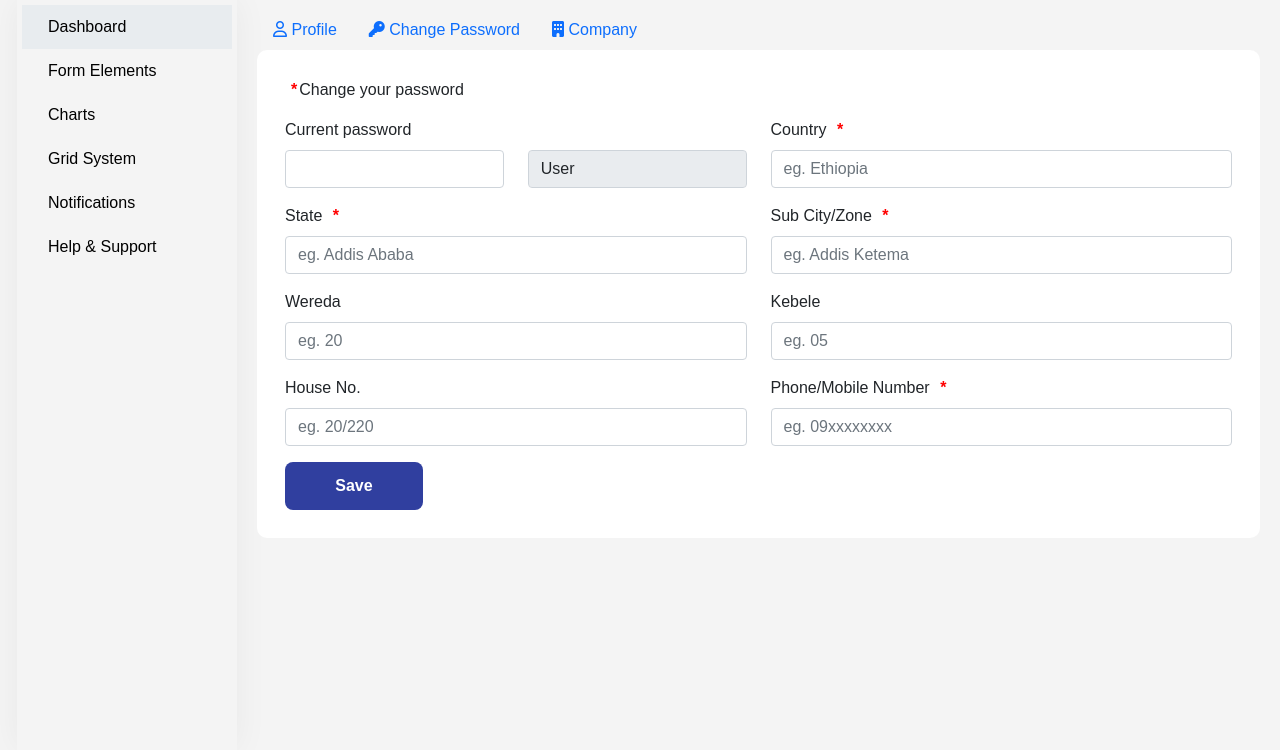
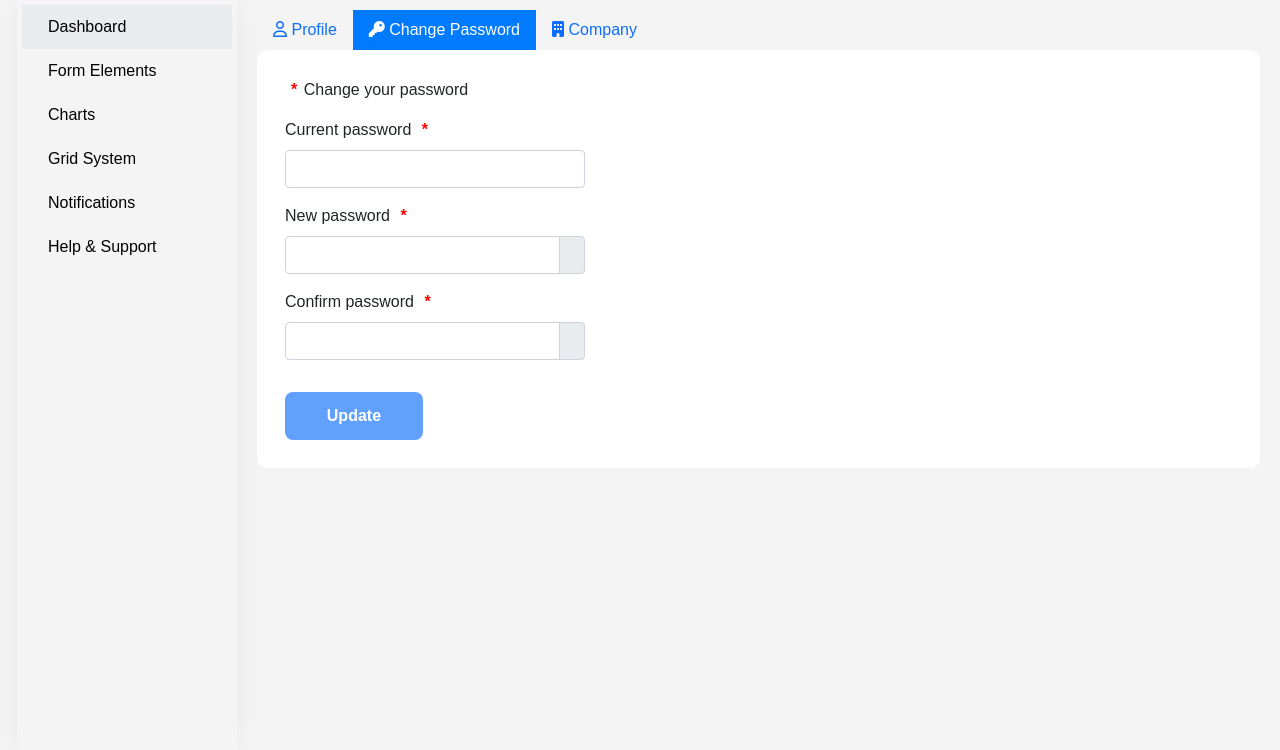
Before and after one commit to epythonlab/mems, a Flask app: page /change_password in a window 1280 px wide. Shown: the part 50-800 px from the top of the page. Run offline with Flask 3, Linux system fonts and the light colour scheme; the visitor is signed in with stand-in values (Sample User, id 1); data comes from the database, SQL or seed files in the repository; parts of the project's set-up code (start-up, migrations or seed data) failed here and were passed over; some libraries are stand-ins or nearby versions; some web fonts are replaced.

Commit message:
password validation updated

```diff
--- a/app/models/users.py
+++ b/app/models/users.py
@@ -35,7 +35,7 @@ class User(UserMixin, db.Model):
 
     def set_password(self, password):
         """Create hashed password."""
-        self.password = generate_password_hash(password, method='sha256')
+        self.password = generate_password_hash(password, method='scrypt')
 
     def check_password(self, password):
         """Check hashed password."""
--- a/app/routes/auth.py
+++ b/app/routes/auth.py
@@ -124,21 +124,34 @@ def logout():
 #     return redirect(url_for('auth_bp.login'))
 
 """Change an existing user's password."""
-@auth_bp.route('/change_password', methods=['POST', 'GET'])
+
+@auth_bp.route('/change_password')
 @login_required
 def change_password():
+
+    # update the password
+    return render_template('users/change_password.html')
+
+@auth_bp.route('/update_password', methods=['POST', 'GET'])
+@login_required
+def update_password():
     try:
-        if request.method=='POST':
+        if request.method == 'POST':
+            # retreive the current user by id
             user = User.query.filter_by(id=current_user.id).first()
+
+            # check that the old password is correct
             if not check_password_hash(user.password, request.form.get('oldpassword')):
-                flash("ይቅርታ! አሮጌው የይለፍ ቃል ተሳስተዋል። እባክዎ ደግመው ይሞክሩ!")
-                return redirect(url_for('dashboard_bp.dashboard'))
+                flash("Sorry! The old password is incorrect!", 'warning')
+                return redirect(url_for('auth_bp.change_password'))
             else:
-                user.password = generate_password_hash(request.form['newpassword'], method='sha256')
+                user.password = generate_password_hash(request.form['new_password'], method='scrypt')
+                # Create a new UserLog entry and store it in the database
+                # user_log = UserLog(username=current_user.email, action='Password changed')
+                # db.session.add(user_log)
                 db.session.commit()
-                flash('የይለፍ ቃል በትክክል ተቀይሯል።', 'success')
+                flash('Password changed successfully.', 'success')
                 return redirect(url_for('auth_bp.login'))
-
 
     except Exception as e:
         print(e)
--- a/app/routes/index.py
+++ b/app/routes/index.py
@@ -1,7 +1,9 @@
-from flask import render_template, request, redirect, url_for
+from flask import render_template, request, redirect, url_for, flash
 from flask_login.utils import login_required, current_user
+from werkzeug.security import generate_password_hash, check_password_hash
 from . import index_bp
 from app.models.users import User
+from app import db
 
 @index_bp.route('/')
 @login_required
@@ -27,11 +29,3 @@ def profile():
     user = User.query.filter_by(id=current_user.id).first()
 
     return render_template('users/profile.html', user = user)
-
-@index_bp.route('/change_password')
-def change_password():
-
-    # retreive the current user profile based on the current login id
-    user = User.query.filter_by(id=current_user.id).first()
-    # update the password
-    return render_template('users/change_password.html', user = user)
--- a/app/static/css/style.css
+++ b/app/static/css/style.css
@@ -486,6 +486,7 @@ body {
     color: #fff; /* Change text color if needed */
 }
 
+
 /* Login form styles */
 
 .login-container {
@@ -494,7 +495,7 @@ body {
   align-items: center;
   justify-content: center;
   height: 100vh;
-  margin-top: 20px; /* Adjust as needed */
+  margin-top: 100px; /* Adjust as needed */
   margin-bottom: 200px; /* Adjust as needed */
 }
 
@@ -518,7 +519,6 @@ body {
   font-size: 16px;
   line-height: 22px;
   font-weight: 500;
-
   font-feature-settings: 'pnum'on, 'lnum'on, 'liga'off;
   transition: all 250ms ease-in-out;
 }
@@ -537,16 +537,6 @@ body {
   transition: border-color 0.3s ease; /* Smooth transition for border color */
 }
 
-/* Form styling */
-
-
-/* Label styling */
-.login-container label {
-  font-weight: bold;
-  margin-bottom: 5px;
-  display: block;
-  text-align: left;
-}
 
 
 .login-form input:focus {
@@ -579,4 +569,8 @@ body {
   }
 
 }
+
+.error-message{
+  color:red;
+}
 /* End of Login Form Style */
--- a/app/static/js/script.js
+++ b/app/static/js/script.js
@@ -0,0 +1,48 @@
+// Function to validate password and enable/disable submit button
+function validatePassword() {
+    // Get input values
+    var password = document.getElementById("new_password").value;
+    var confirmPassword = document.getElementById("confirm_pass").value;
+
+    // Regular expression pattern for password validation
+    var passwordPattern = /^(?=.*\d)(?=.*[a-zA-Z])(?=.*[^\w\d\s:])([^\s]){8,}$/;
+
+    // Get DOM elements
+    var submitButton = document.getElementById("submit_button");
+    var passwordIcon = document.getElementById("password_icon");
+    var confirmPasswordIcon = document.getElementById("confirm_password_icon");
+    var passwordConfirmationError = document.getElementById("password_confirmation_error");
+
+    // Check if passwords match
+    var arePasswordsMatching = password === confirmPassword;
+
+    // Display tick marks or X marks based on validation result
+    passwordIcon.innerHTML = password.match(passwordPattern) ? "<i class='fas fa-check text-success'></i>" : "<i class='fas fa-times text-danger'></i>";
+    confirmPasswordIcon.innerHTML = arePasswordsMatching ? "<i class='fas fa-check text-success'></i>" : "<i class='fas fa-times text-danger'></i>";
+
+    // Clear error message if validation passes
+    passwordConfirmationError.innerText = "";
+
+    // Check if passwords match and meet pattern requirements
+    if (!arePasswordsMatching) {
+      passwordConfirmationError.innerText = "Passwords do not match.";
+    } else if (!password.match(passwordPattern)) {
+      passwordConfirmationError.innerText = "Password must contain at least 8 characters, one letter, one number, and one special character.";
+    } else {
+      // Enable submit button if validation passes
+      submitButton.removeAttribute("disabled");
+      return;
+    }
+
+    // Disable submit button if validation fails
+    submitButton.setAttribute("disabled", "disabled");
+  }
+
+  // Add event listeners to input fields
+  document.getElementById("new_password").addEventListener("input", validatePassword);
+  document.getElementById("confirm_pass").addEventListener("input", validatePassword);
+
+  // Disable submit button by default
+  document.getElementById("submit_button").setAttribute("disabled", "disabled");
+
+//   password validation script ended up here
--- a/app/templates/base.html
+++ b/app/templates/base.html
@@ -21,7 +21,7 @@
     <script src="https://code.jquery.com/jquery-3.5.1.slim.min.js"></script>
     <script src="https://cdn.jsdelivr.net/npm/@popperjs/core@2.9.2/dist/umd/popper.min.js" integrity="sha384-IQsoLXl5PILFhosVNubq5LC7Qb9DXgDA9i+tQ8Zj3iwWAwPtgFTxbJ8NT4GN1R8p" crossorigin="anonymous"></script>
     <script src="https://cdn.jsdelivr.net/npm/bootstrap@5.0.2/dist/js/bootstrap.min.js" integrity="sha384-cVKIPhGWiC2Al4u+LWgxfKTRIcfu0JTxR+EQDz/bgldoEyl4H0zUF0QKbrJ0EcQF" crossorigin="anonymous"></script>
-    <script src="{{ url_for('static', filename='js/script.js') }}"></script>
+
     {% endblock body %}
 </body>
 </html>
--- a/app/templates/login.html
+++ b/app/templates/login.html
@@ -25,15 +25,16 @@
         <form method="post" id="login-form" action="/login">
 
             <div class="mb-3">
-                <label for="username">Username or email address</label>
+                <label for="username" class="form-label">Username or email address</label>
                 <input type="email" class="form-control" id="username" name="username" placeholder="Enter email" required>
             </div>
             <div class="mb-3">
-                <label for="password">Password</label>
+                <label for="password" class="form-label">Password</label>
                 <input type="password" class="form-control" id="password" name="password" placeholder="Password" required>
             </div>
             <button class="btn btn-primary hover-orange" type="submit">Sign in</button>
         </form>
     </div>
 </div>
+
 {% endblock body %}
--- a/app/templates/security/login_user.html
+++ b/app/templates/security/login_user.html
@@ -3,7 +3,7 @@
 {% block title %}Sign in to Medem{% endblock %}
 
 {% block body %}
-<div class="container">
+<div class="container login-container">
     <div class="login-header">
         <img src="static/logos/logo.ico" alt="MedEM">
         <h2>Sign in to Medem</h2>
@@ -23,10 +23,13 @@
         {% endwith %}
 
         <form method="post" id="login-form" action="/login">
+
             <div class="mb-3">
+                <label for="username">Username or email address</label>
                 <input type="email" class="form-control" id="username" name="username" placeholder="Enter email" required>
             </div>
             <div class="mb-3">
+                <label for="password">Password</label>
                 <input type="password" class="form-control" id="password" name="password" placeholder="Password" required>
             </div>
             <button class="btn btn-primary hover-orange" type="submit">Sign in</button>
--- a/app/templates/users/change_password.html
+++ b/app/templates/users/change_password.html
@@ -1,125 +1,97 @@
 <!DOCTYPE html>
-<title>{% block title %}User Profile{% endblock title %}</title>
+<title>{% block title %}Change {% endblock title %}</title>
 {% block body %}
 {% include 'header.html' %}
 <!-- Main content -->
 <div class="container-fluid">
-    {% include 'sideheader.html' %} <!-- include the header of the page -->
+    {% include 'sideheader.html' %}
+    <!-- include the header of the page -->
     <div class="main">
         <!-- Container for sidebar content -->
-        {% include 'sidenav.html' %} <!-- include the side navigation -->
+        {% include 'sidenav.html' %}
+        <!-- include the side navigation -->
         <div class="page-content">
-            {% include 'users/settings.html' %} <!-- include the settings -->
-
+            {% include 'users/settings.html' %}
+            <!-- include the settings -->
             <div class="card custom-card-border">
                 <div class="card-body">
                     <p>
-                        <span class="red-asterisk">*</span>Change your password
+                        <span class="red-asterisk">*</span>
+                        Change your password
                     </p>
-                    <form>
+                    <!-- Add a flash message that displays a wrong old password message -->
+                    {% with messages = get_flashed_messages(with_categories=true) %}
+        {% if messages %}
+        {% for category, message in messages %}
+                    <div class="alert alert-{{ category }} alert-dismissible fade show" role="alert">
+                        {{ message }}
+                        <button
+                            type="button"
+                            class="btn-close"
+                            data-bs-dismiss="alert"
+                            aria-label="Close"
+                        ></button>
+                    </div>
+                    {% endfor %}
+        {% endif %}
+        {% endwith %}
+                    <form action="/update_password" method="post">
                         <div class="row">
-                            <div class="col-md-6 mb-3">
-                                <div class="row">
-                                    <label for="password" class="form-label">Current password</label>
-                                    <div class="col-sm-6">
+                            <div class="col-md-4 mb-3">
+                                <label for="oldpassword" class="form-label">
+                                    Current password
+                                    <span class="red-asterisk">*</span>
+                                </label>
+                                <div class="mb-3">
                                     <input
                                         type="password"
                                         class="form-control"
-                                            id="password"
-                                            name="password"
-
+                                        id="oldpassword"
+                                        name="oldpassword"
+                                        required
                                     >
                                 </div>
-                                    <div class="col-sm-6">
+                                <div class="mb-3">
+                                    <label for="new_password" class="form-label">
+                                        New password
+                                        <span class="red-asterisk">*</span>
+                                    </label>
+                                    <div class="input-group">
                                         <input
-                                            type="text"
+                                        type="password"
                                         class="form-control"
-                                            id="name"
-                                            value="{{user.last_name}}"
-                                            placeholder="Enter your last name"
-                                            readonly
+                                        name="new_password"
+                                        id="new_password"
+                                        required
                                     >
-                                    </div>
-                                </div>
+                                    <span class="input-group-text" id="password_icon"></span>
                                     </div>
 
-                            <div class="col-md-6 mb-3">
-                                <label for="country" class="form-label">Country
+                                </div>
+                                <div class="mb-3">
+                                    <label for="confirm_pass" class="form-label">
+                                        Confirm password
                                         <span class="red-asterisk">*</span>
                                     </label>
+                                    <div class="input-group">
                                         <input
-                                    type="text"
-                                    value="{{user.country}}"
+                                        type="password"
                                         class="form-control"
-                                    id="country"
-                                    placeholder="eg. Ethiopia"
+                                        name="confirm_pass"
+                                        id="confirm_pass"
+                                        required
                                     >
+                                    <span class="input-group-text" id="confirm_password_icon"></span>
                                     </div>
-                            <div class="col-md-6 mb-3">
-                                <label for="state" class="form-label">State
-                                    <span class="red-asterisk">*</span>
-                                </label>
-                                <input
-                                    type="text"
-                                    class="form-control"
-                                    id="state"
-                                    placeholder="eg. Addis Ababa"
-                                >
+
+                                    <!-- Error message for password confirmation -->
+                                    <div id="password_confirmation_error" class="error-message"></div>
                                 </div>
-                            <div class="col-md-6 mb-3">
-                                <label for="zone" class="form-label">Sub City/Zone
-                                    <span class="red-asterisk">*</span>
-                                </label>
-                                <input
-                                    type="text"
-                                    class="form-control"
-                                    id="zone"
-                                    placeholder="eg. Addis Ketema"
-                                >
-                            </div>
-                            <div class="col-md-6 mb-3">
-                                <label for="wereda" class="form-label">Wereda</label>
-                                <input
-                                    type="text"
-                                    value="{{user.wereda}}"
-                                    class="form-control"
-                                    id="wereda"
-                                    placeholder="eg. 20"
-                                >
-                            </div>
-                            <div class="col-md-6 mb-3">
-                                <label for="kebele" class="form-label">Kebele</label>
-                                <input
-                                    type="text"
-                                    class="form-control"
-                                    id="kebele"
-                                    placeholder="eg. 05"
-                                >
-                            </div>
-                            <div class="col-md-6 mb-3">
-                                <label for="house_no" class="form-label">House No.</label>
-                                <input
-                                    type="text"
-                                    class="form-control"
-                                    id="house_no"
-                                    placeholder="eg. 20/220"
-                                >
-                            </div>
-                            <div class="col-md-6 mb-3">
-                                <label for="phone" class="form-label">Phone/Mobile Number
-                                    <span class="red-asterisk">*</span>
-                                </label>
-                                <input
-                                    type="number"
-                                    class="form-control"
-                                    id="phone"
-                                    placeholder="eg. 09xxxxxxxx"
-                                >
                             </div>
                         </div>
                         <div class="row">
                             <div class="col-md-2">
-                                <button type="submit" class="btn btn-primary btn-sm hover-orange">Save</button>
+                                <button type="submit" class="btn btn-primary btn-sm hover-orange" id="submit_button">Update</button>
                             </div>
                         </div>
                     </form>
@@ -128,4 +100,6 @@
         </div>
     </div>
 </div>
+<!-- add the script files in the body of every html content -->
+<script src="{{ url_for('static', filename='js/script.js') }}"></script>
 {% endblock body %}
--- a/app/templates/users/settings.html
+++ b/app/templates/users/settings.html
@@ -19,16 +19,15 @@
     </li>
 </ul>
 <script>
-    // JavaScript to handle active class on click
-const navLinks = document.querySelectorAll('.nav .nav-link');
 
-navLinks.forEach(link => {
-    link.addEventListener('click', () => {
-        // Remove active class from all links
-        navLinks.forEach(l => l.classList.remove('active'));
+    // JavaScript to handle active class based on current URL
+    const currentUrl = window.location.pathname;
+    const navLinks = document.querySelectorAll('.nav .nav-link');
 
-        // Add active class to clicked link
-        link.classList.add('active');
+    navLinks.forEach(link => {
+        const linkUrl = link.getAttribute('href');
+        if (currentUrl === linkUrl) {
+            link.classList.add('active');
+        }
     });
-});
 </script>
```
Also changed, not shown: 1 other file. Lines whose indentation alone changed are shown as unchanged.
